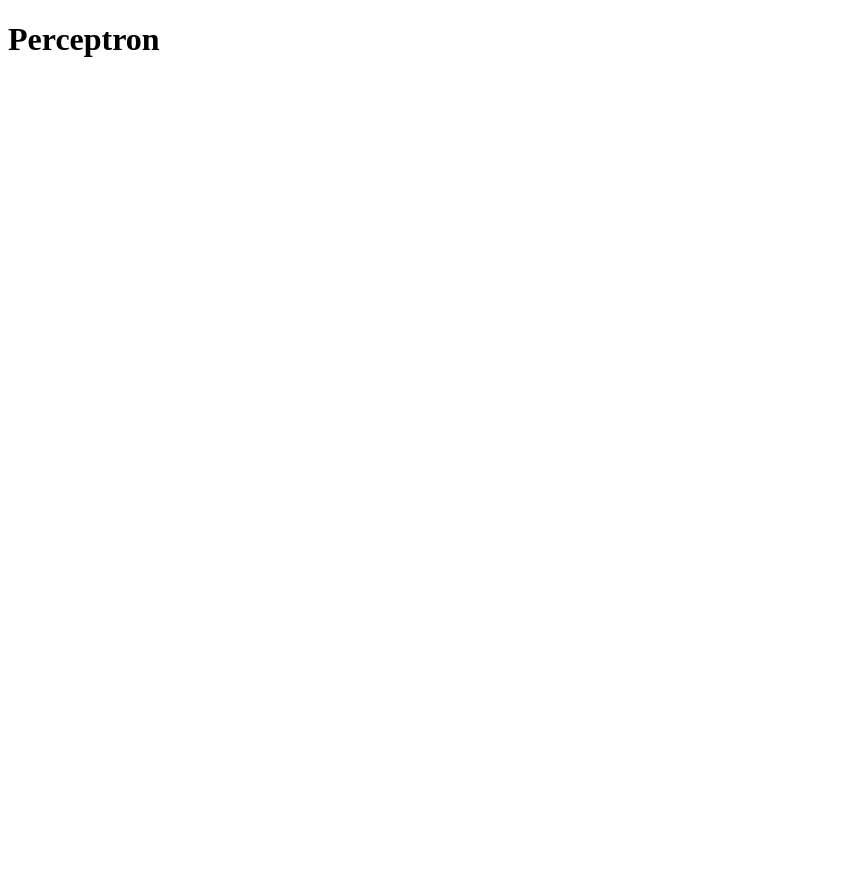
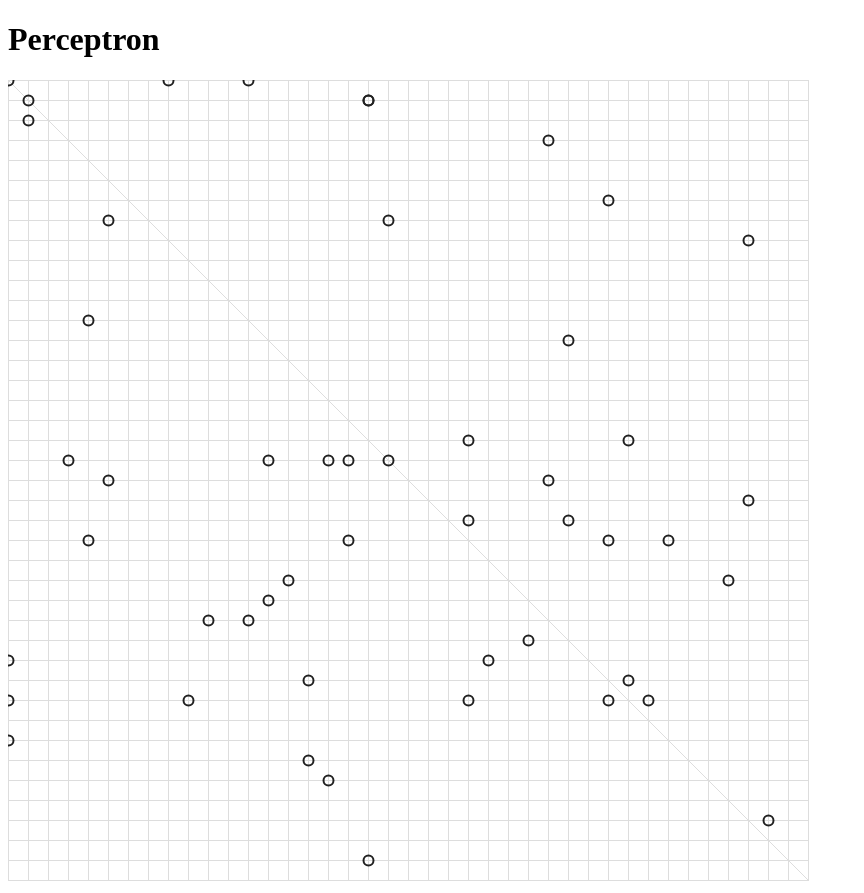
Before and after one commit to erikkrieg/perceptron, a website built with webpack: page index.html in a window 1280 px wide. Shown: the whole page, without its empty margins (0-864 px from the left). Before the commit the page ends 800 px from the top, so only its background shows below. Built offline with nearby package versions, Linux system fonts and the light colour scheme.

Commit message:
adds grid rendering to canvas with points and static slope

```diff
--- a/index.html
+++ b/index.html
@@ -4,6 +4,7 @@
     <title>Perceptron Canvas</title>
 </head>
 <body>
-    <h1>Perceptron - test</h1>
+    <h1>Perceptron</h1>
+    <canvas id='perceptron-canvas' width="801px" height="801px"></canvas>
 </body>
 </html>
--- a/src/main.js
+++ b/src/main.js
@@ -1,2 +1,66 @@
-const message = 'Perceptron'
-document.querySelector('h1').innerHTML = message
+
+// TODO: refactor code for grid generation (should be imported class or functions)
+// TODO: consider creating a verion of this using SVG (could have both)
+// TODO: interface Perceptron logic with the grid(s)
+    // - draw the slope that the Perceptron predicts
+
+function drawGrid (rows, cols, canvas) {
+    const context = canvas.getContext('2d')
+    const width = canvas.width
+    const height = canvas.height
+    const padding = 500 / rows
+    const offset = 0.5
+    const color = '#ddd'
+
+    for (let x = offset; x <= width; x += padding) {
+        context.moveTo(x, 0)
+        context.lineTo(x, height)
+    }
+
+    for (let y = offset; y <= height; y += padding) {
+        context.moveTo(0, y)
+        context.lineTo(width, y)
+    }
+
+    context.strokeStyle = color
+    context.stroke()
+
+    return {
+        canvas,
+        context,
+        color,
+        size: { width, height, padding, offset }
+    }
+}
+
+function drawSlope (grid) {
+    const {context} = grid
+    const {width, height} = grid.size
+    context.moveTo(0, 0)
+    context.lineTo(width, height)
+    context.stroke()
+}
+
+function drawPoint (x, y, grid) {
+    const {padding, offset} = grid.size
+    const radius = padding / 4
+    const angles = [0, 2 * Math.PI]
+    const {context} = grid
+    x = x * padding + offset
+    y = y * padding + offset
+    context.beginPath()
+    context.arc(x, y, radius, ...angles)
+    context.lineWidth = 2
+    context.strokeStyle = '#222'
+    context.stroke()
+}
+
+const size = 25
+const grid = drawGrid(size, size, document.querySelector('#perceptron-canvas'))
+drawSlope(grid)
+
+for (let i = 0; i < 50; i++) {
+    const x = Math.floor(Math.random() * (grid.size.width / grid.size.padding))
+    const y = Math.floor(Math.random() * (grid.size.height / grid.size.padding))
+    drawPoint(x, y, grid)
+}
```
